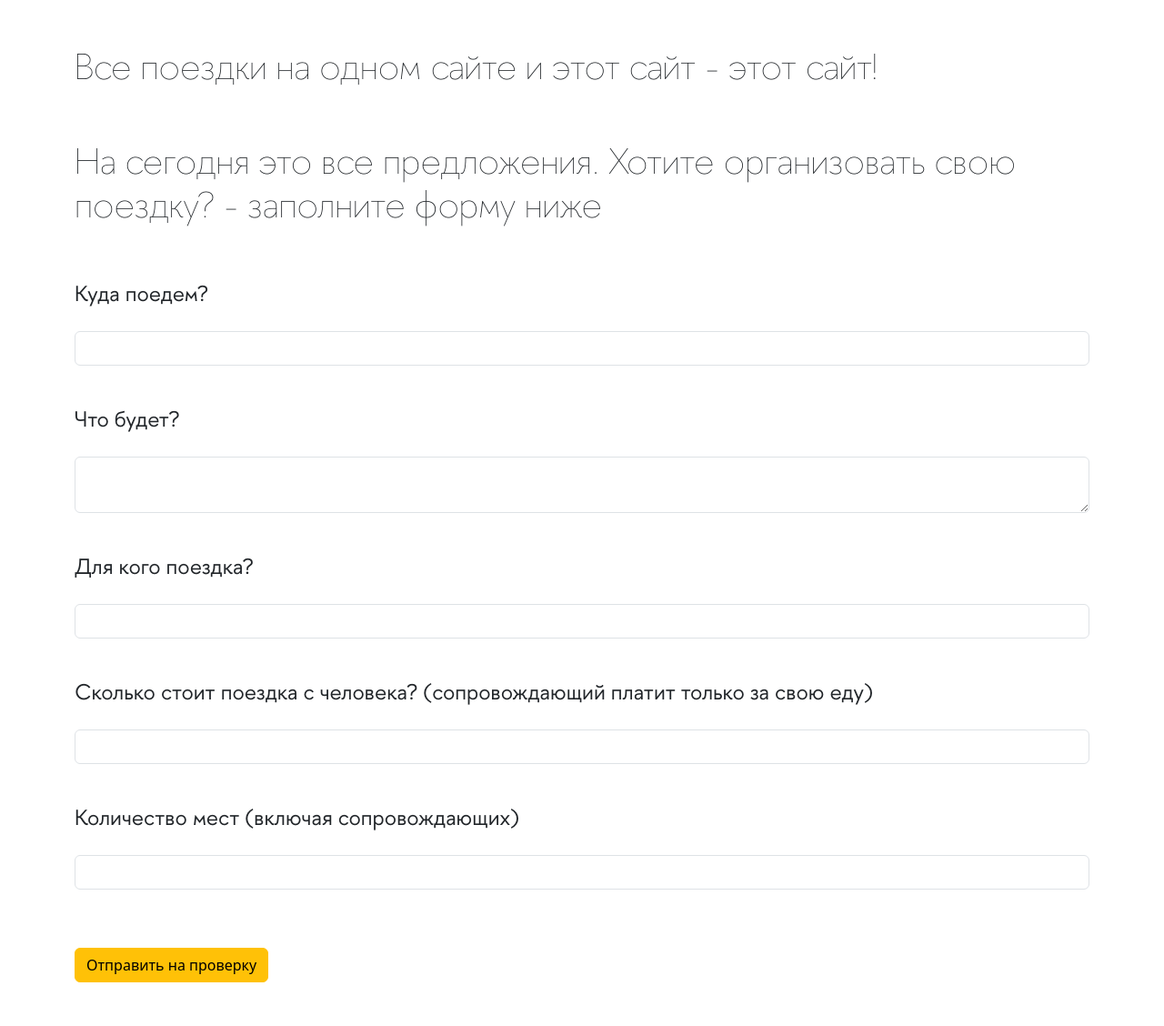
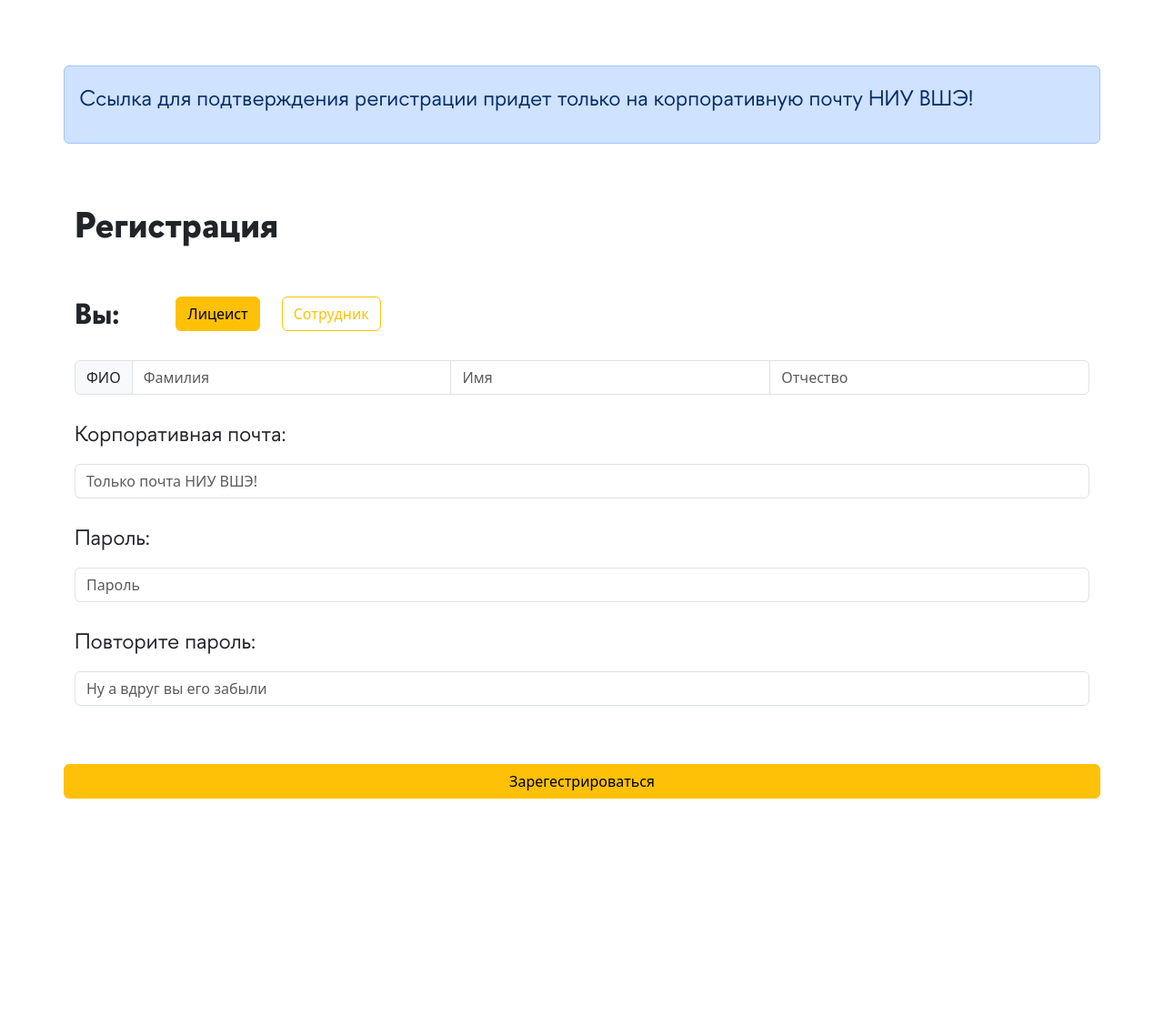
Before and after one commit to dogdolm2/soprovo, a Flask app: page /reg/ in a window 1280 px wide. Shown: the whole page at 91% size. After the commit the page ends 878 px from the top, so only its background shows below. Run offline with Flask 3, Linux system fonts and the light colour scheme.

Commit message:
Update register.html

```diff
--- a/templates/register.html
+++ b/templates/register.html
@@ -28,91 +28,73 @@
          font-size: 150%;
         }
     </style>
-    <title>Сопровождающий.Сотрудник</title>
+    <title>Сопровождающий | Лицей НИУ ВШЭ</title>
     <link href="https://cdn.jsdelivr.net/npm/bootstrap@5.3.3/dist/css/bootstrap.min.css" rel="stylesheet" integrity="sha384-QWTKZyjpPEjISv5WaRU9OFeRpok6YctnYmDr5pNlyT2bRjXh0JMhjY6hW+ALEwIH" crossorigin="anonymous">
 </head>
 <body>
 <br>
 <br>
-<form method="post" action="/">
+<br>
 <div class="container">
-    <h4 class="thin">Все поездки на одном сайте и этот сайт - этот сайт!</h4>
+    <div class="row">
+        <div class="alert alert-primary" role="alert">
+            <p>Ссылка для подтверждения регистрации придет только на корпоративную почту НИУ ВШЭ!</p>
+        </div>
+    </div>
     <br>
     <br>
-    {% for elem in fl %}
-        <div class="card">
-            <div class="card-header">
+    <form method="post">
         <div class="row">
-                    <div class="col">
-                        <h1 class="card-title"><a href="/trip/{{elem.count}}/">{{elem.location}}</a></h1>
+            <h1>Регистрация</h1>
         </div>
-                    <div class="col"></div>
-                    <div class="col">
-                        <h3 align="right">{{elem.class}}</h3>
-                    </div>
-                </div>
-            </div>
-            <div class="card-body">
-                <p class="card-text">{{elem.description}}</p>
         <br>
         <br>
         <div class="row">
             <div class="col">
-                        <input type="checkbox" class="btn-check" id="btn-check-{{elem.count}}" name="var{{elem.count}}" value="1" {% if fsd[elem.count] == True %} checked {% endif %}>
-                        <label class="btn btn-outline-warning" for="btn-check-{{elem.count}}">Хочу сюда</label>
+                <h2>Вы: </h2>
             </div>
             <div class="col">
-                        <input type="submit" class="btn-check" id="btn-{{elem.count}}">
-                        <label class="btn btn-warning" for="btn-{{elem.count}}">Закрепить выбор</label>
+                <input type="radio" class="btn-check" name="options" id="optionteacher" autocomplete="off" checked value="slave">
+                <label for="optionteacher" class="btn btn-outline-warning">Лицеист</label>
             </div>
             <div class="col">
-                        <h2>Стоимость для вас: {{elem.cost}}₽</h2>
+                <input type="radio" class="btn-check" name="options" id="optionstudent" autocomplete="off" value="god">
+                <label for="optionstudent" class="btn btn-outline-warning">Сотрудник</label>
+            </div>
+            <div class="col"></div><div class="col"></div><div class="col"></div><div class="col"></div><div class="col"></div><div class="col"></div><div class="col"></div>
+        </div>
+        <br>
+        <div class="row">
+            <div class="input-group">
+              <span class="input-group-text">ФИО</span>
+              <input type="text" aria-label="First name" class="form-control" name="FIO1" placeholder="Фамилия" required>
+              <input type="text" aria-label="Last name" class="form-control" name="FIO2" placeholder="Имя" required>
+              <input type="text" aria-label="LastLast name" class="form-control" name="FIO3" placeholder="Отчество">
             </div>
         </div>
+        <br>
+        <div class="row">
+            <div class="mb-3">
+                <p>Корпоративная почта:</p>
+                <input type="email" class="form-control" placeholder="Только почта НИУ ВШЭ!" aria-label="Только почта НИУ ВШЭ!" name="email" required>
+                <br>
+                <p>Пароль:</p>
+                <input type="password" class="form-control" placeholder="Пароль" aria-label="Пароль" name="passw" required>
+                <br>
+                <p>Повторите пароль:</p>
+                <input type="password" class="form-control" placeholder="Ну а вдруг вы его забыли" aria-label="Ну а вдруг вы его забыли" name="passwrep" required>
             </div>
         </div>
         <br>
         <br>
-    {% endfor %}
-    <h4 class="thin">На сегодня это все предложения. Хотите организовать свою поездку? - заполните форму ниже</h4>
-    <br>
-    <br>
-    <div class="mb-3">
-        <label for="exampleInput1" class="form-label"><p>Куда поедем?</p></label>
-        <input type="text" class="form-control" id="exampleInput1" name="location">
+        <div class="row">
+            <input type="submit" class="btn btn-warning" value="Зарегестрироваться">
         </div>
-    <br>
-    <div class="mb-3">
-        <label for="exampleInput2" class="form-label"><p>Что будет?</p></label>
-        <div class="input-group">
-          <textarea class="form-control" aria-label="With textarea" id="exampleInput2" name="description"></textarea>
-        </div>
-    </div>
-    <br>
-    <div class="mb-3">
-        <label for="exampleInput4" class="form-label"><p>Для кого поездка?</p></label>
-        <input type="text" class="form-control" id="exampleInput4" name="class">
-    </div>
-    <br>
-    <div class="mb-3">
-        <label for="exampleInput5" class="form-label"><p>Сколько стоит поездка с человека? (сопровождающий платит только за свою еду)</p></label>
-        <input type="text" class="form-control" id="exampleInput5" name="cost">
-    </div>
-    <br>
-    <div class="mb-3">
-        <label for="exampleInput6" class="form-label"><p>Количество мест (включая сопровождающих)</p></label>
-        <input type="text" class="form-control" id="exampleInput6" name="quant">
+    </form>
 </div>
 <br>
 <br>
-    <div class="col">
-         <input type="submit" class="btn-check" id="btn">
-         <label class="btn btn-warning" for="btn">Отправить на проверку</label>
-    </div>
 <br>
-    <br>
-</div>
-</form>
 <script src="https://cdn.jsdelivr.net/npm/bootstrap@5.3.3/dist/js/bootstrap.bundle.min.js" integrity="sha384-YvpcrYf0tY3lHB60NNkmXc5s9fDVZLESaAA55NDzOxhy9GkcIdslK1eN7N6jIeHz" crossorigin="anonymous"></script>
 <script src="https://cdn.jsdelivr.net/npm/@popperjs/core@2.11.8/dist/umd/popper.min.js" integrity="sha384-I7E8VVD/ismYTF4hNIPjVp/Zjvgyol6VFvRkX/vR+Vc4jQkC+hVqc2pM8ODewa9r" crossorigin="anonymous"></script>
 <script src="https://cdn.jsdelivr.net/npm/bootstrap@5.3.3/dist/js/bootstrap.min.js" integrity="sha384-0pUGZvbkm6XF6gxjEnlmuGrJXVbNuzT9qBBavbLwCsOGabYfZo0T0to5eqruptLy" crossorigin="anonymous"></script>
```
Lines whose indentation alone changed are shown as unchanged.
